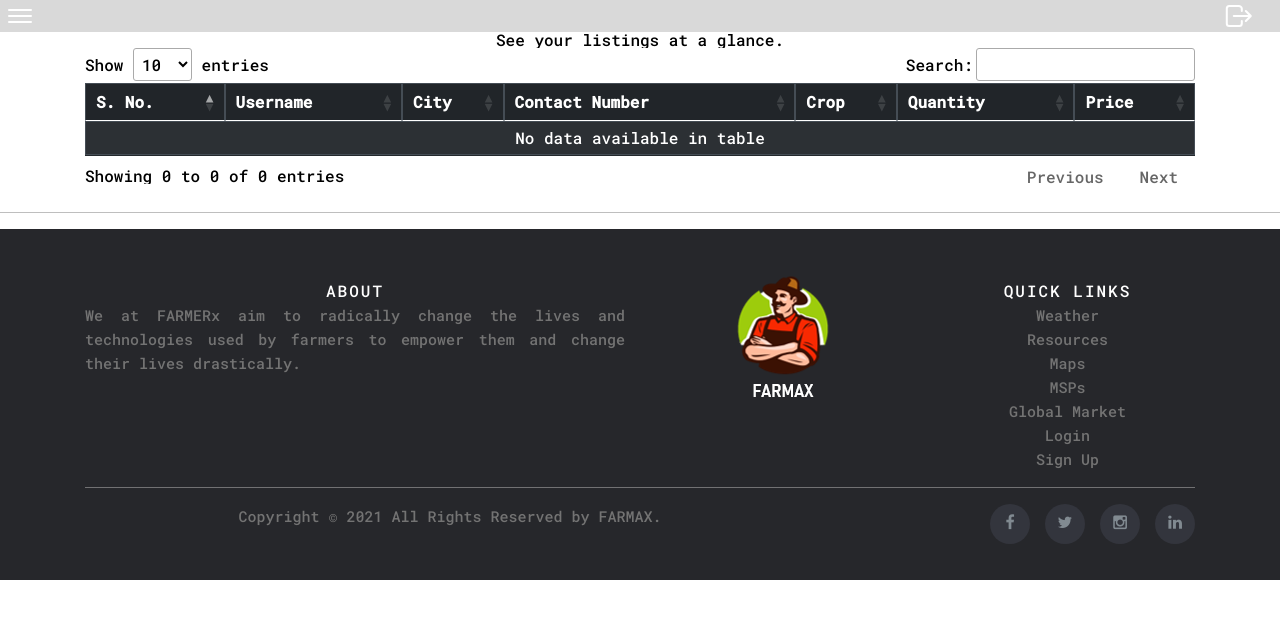
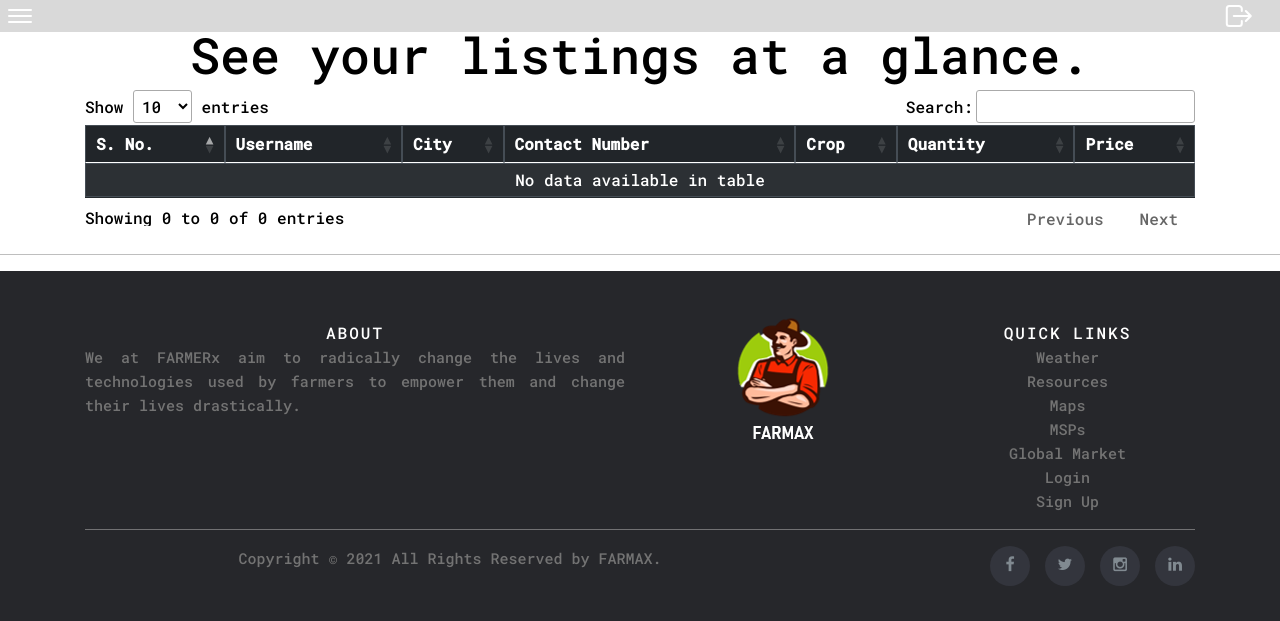
Before and after one commit to infinte-bandwidth/farmerX, a PHP site: page /show-market.php in a window 1280 px wide. Shown: the top 621 px of the page. Run offline with PHP 8.4, Linux system fonts and the light colour scheme; the visitor is signed in with stand-in values (Sample User, id 1); data that the repository does not hold is empty; some libraries are stand-ins or nearby versions.

Commit message:
Update show-market.php

```diff
--- a/show-market.php
+++ b/show-market.php
@@ -109,8 +109,8 @@ if (!isset($_SESSION['loggedin'])) {
     </nav>
 
 
-  <div class="container" style="font-family: 'Roboto Mono', monospace;margin-top: 2rem;">
-    <h2 style="text-align:center;">See your listings at a glance.</h2>
+   <div class="container" style="font-family: 'Roboto Mono', monospace;">
+        <p style="text-align:center; margin-top:20px;font-size:50px; padding:10px;">See your listings at a glance.</p>
     <table class="table table-striped table-dark table-bordered" id="myTable">
       <thead>
         <tr>
```
